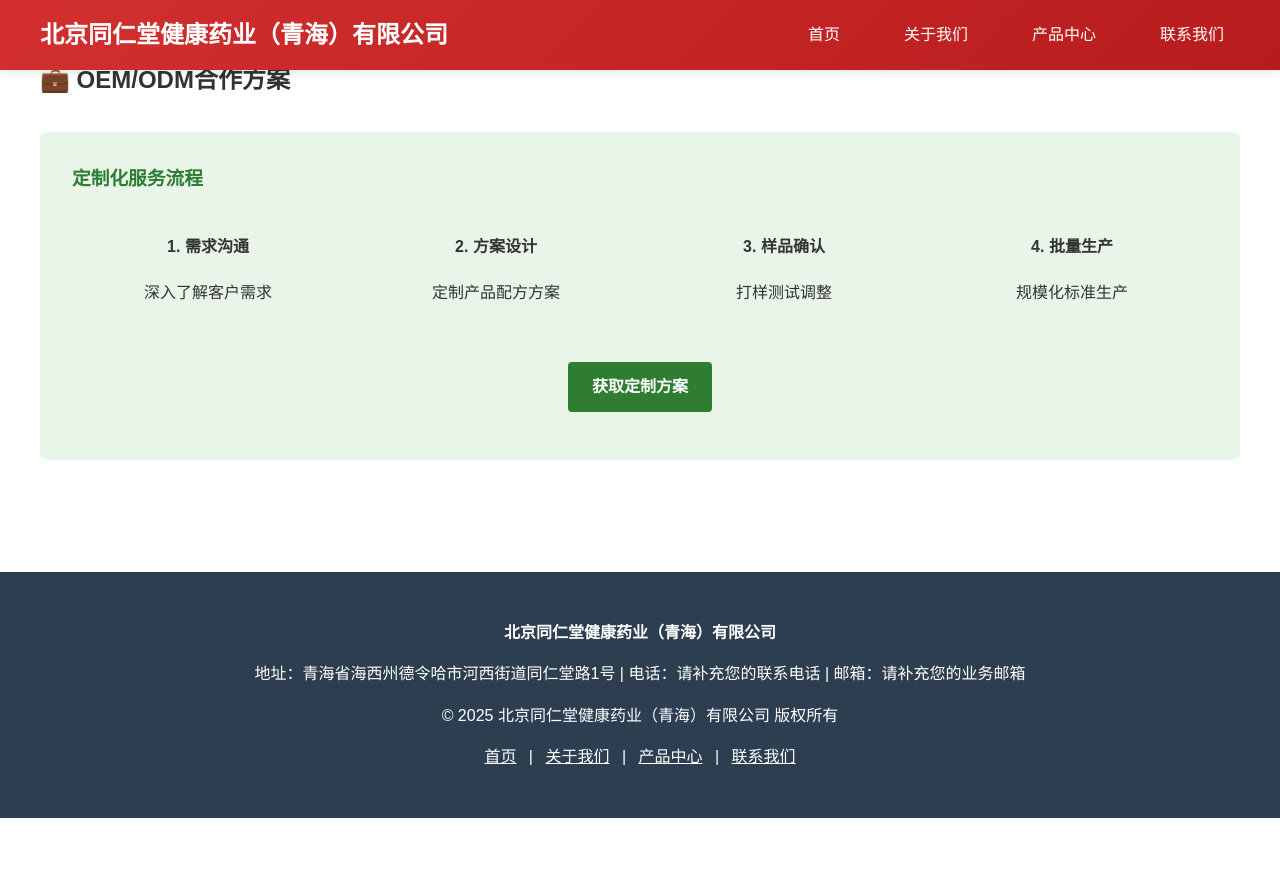
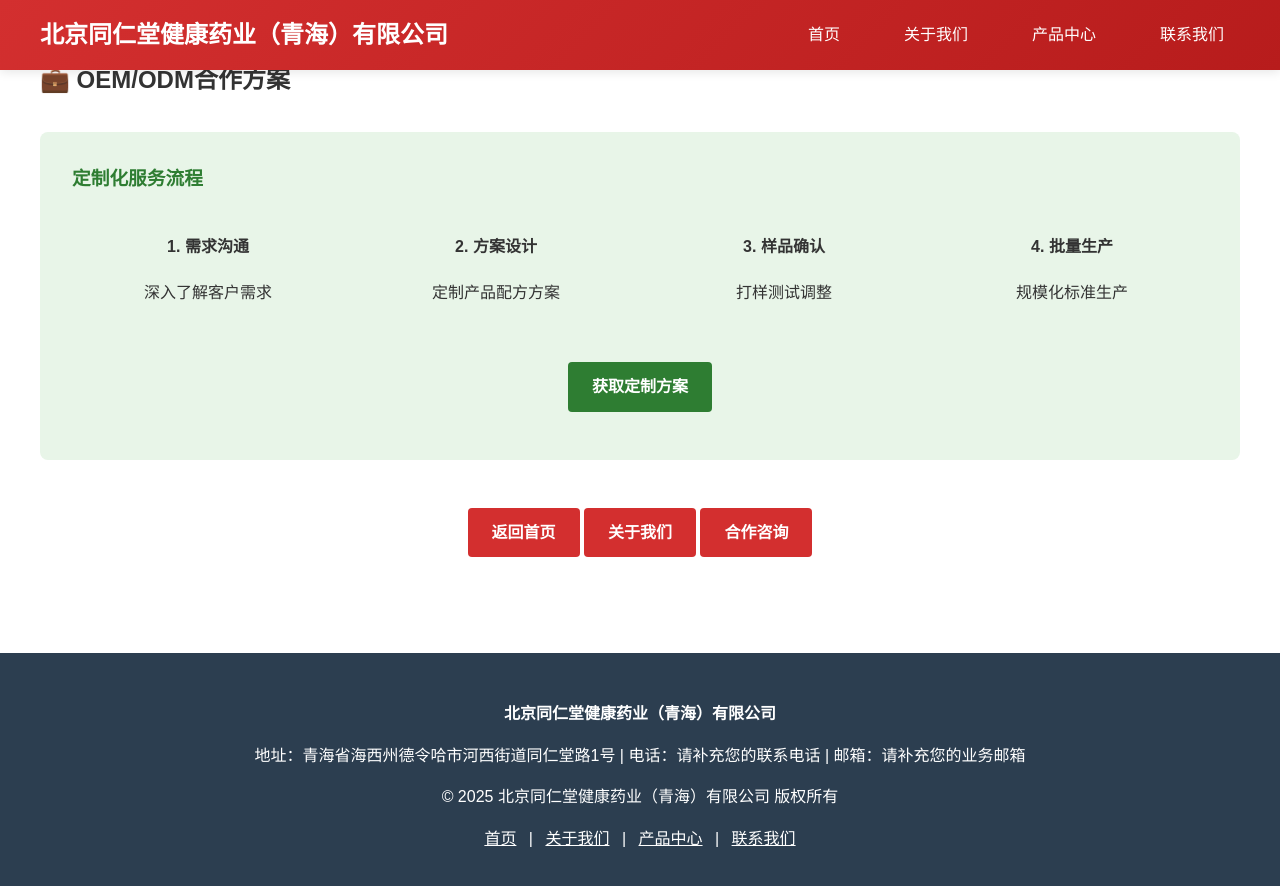
Before and after one commit to hdbuyer/hdbuyer.github.io, a Jekyll site: the page built from products.md, in a window 1280 px wide and 900 px high, scrolled down 1398 px. Shown: the top 886 px of the window. Built offline with Jekyll 4.4.1, drawn with Linux system fonts in a browser that asks for light colours; before the commit the page ends 2216 px from its top, so only the background shows below that.

Commit message:
更新 products.md

```diff
--- a/products.md
+++ b/products.md
@@ -111,3 +111,9 @@ title: "产品中心"
     <a href="/contact" class="cta-button" style="background: #2e7d32;">获取定制方案</a>
   </div>
 </div>
+
+<div style="text-align: center; margin-top: 2rem;">
+  <a href="/" class="cta-button">返回首页</a>
+  <a href="/about" class="cta-button">关于我们</a>
+  <a href="/contact" class="cta-button">合作咨询</a>
+</div>
```
